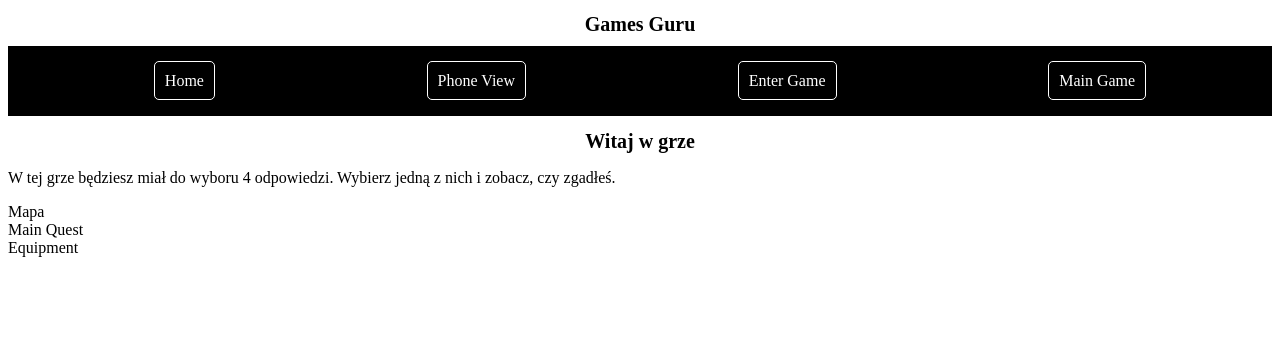
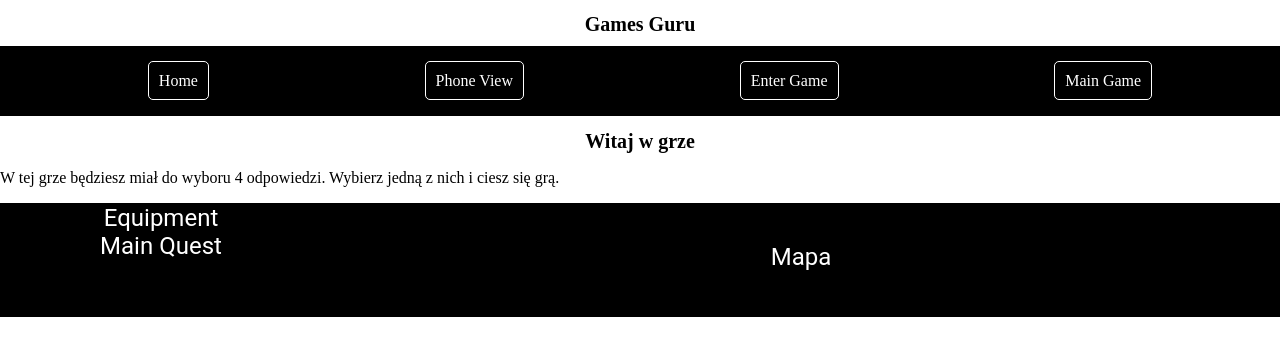
Before and after one commit to srychert/party-games-platform, a React (Create React App) app in the folder frontend/: page /main-game in a window 1280 px wide. Shown: the top 356 px of the page. Built offline with nearby package versions, Linux system fonts and the light colour scheme.

Commit message:
css wygral

```diff
--- a/frontend/src/MainGame/MainGame.js
+++ b/frontend/src/MainGame/MainGame.js
@@ -1,7 +1,6 @@
 import React from "react";
 import NavBar from "../NavBar/Navbar";
-import { Link } from "react-router-dom";
-
+import "./mainGame.css";
 function MainGame() {
   return (
     <div className="main-game-screen">
@@ -10,17 +9,19 @@ function MainGame() {
         <h1>Witaj w grze</h1>
         <p>
           W tej grze będziesz miał do wyboru 4 odpowiedzi. Wybierz jedną z nich
-          i zobacz, czy zgadłeś.
+          i ciesz się grą.
         </p>
+        <main>
+          <div className="main-game-screen-equipment">
+            <div className="main-game-screen-equipment__content">Equipment</div>
+          </div>
           <div className="main-game-screen-map">
             <div className="main-game-screen-map__content">Mapa</div>
           </div>
           <div className="main-game-screen-quest">
             <div className="main-game-screen-quest__content">Main Quest</div>
           </div>
-        <div className="main-game-screen-equipment">
-          <div className="main-game-screen-equipment__content">Equipment</div>
-        </div>
+        </main>
       </div>
     </div>
   );
--- /dev/null
+++ b/frontend/src/MainGame/mainGame.css
@@ -0,0 +1,41 @@
+.main-game-screen {
+  width: 100%;
+  height: 70%;
+}
+
+main {
+  display: grid;
+  grid-template-columns: repeat(20, 1fr);
+  grid-template-rows: repeat(20, 1fr);
+  border: 1px solid #000;
+}
+main .main-game-screen-equipment {
+  grid-column: 1/6;
+  grid-row: 1/6;
+  display: flex;
+  justify-content: center;
+  align-items: center;
+  flex-direction: column;
+  padding: 0;
+  margin: 0;
+}
+main .main-game-screen-quest {
+  grid-column: 1/6;
+  grid-row: 6/11;
+  display: flex;
+  justify-content: center;
+  align-items: center;
+  flex-direction: column;
+  padding: 0;
+  margin: 0;
+}
+main .main-game-screen-map {
+  grid-column: 11/16;
+  grid-row: 1/20;
+  display: flex;
+  justify-content: center;
+  align-items: center;
+  flex-direction: column;
+  padding: 0;
+  margin: 0;
+}/*# sourceMappingURL=mainGame.css.map */
--- /dev/null
+++ b/frontend/src/MainGame/mainGame.scss
@@ -0,0 +1,44 @@
+.main-game-screen{
+    width: 100%;
+    height: 70%;
+}
+main{
+    display: grid;
+
+    grid-template-columns: repeat(20, 1fr);
+    grid-template-rows: repeat(20, 1fr) ;
+    border: 1px solid #000;
+
+    .main-game-screen-equipment{
+        grid-column: 1 / 6;
+        grid-row: 1 / 6;
+        display: flex;
+        justify-content: center;
+        align-items: center;
+        flex-direction: column;
+        padding: 0;
+        margin: 0;
+    }
+    .main-game-screen-quest{
+        grid-column: 1 / 6;
+        grid-row: 6 / 11;
+        display: flex;
+        justify-content: center;
+        align-items: center;
+        flex-direction: column;
+        padding: 0;
+        margin: 0;
+    }
+    .main-game-screen-map{
+        grid-column: 11 / 16;
+        grid-row: 1 / 20;
+        display: flex;
+        justify-content: center;
+        align-items: center;
+        flex-direction: column;
+        padding: 0;
+        margin: 0;
+    }
+
+
+}
--- a/frontend/src/app.css
+++ b/frontend/src/app.css
@@ -1,3 +1,10 @@
+body {
+  width: 100%;
+  height: 100%;
+  padding: 0;
+  margin: 0;
+}
+
 .app__content {
   background: #000;
   color: #fff;
--- a/frontend/src/app.scss
+++ b/frontend/src/app.scss
@@ -1,3 +1,9 @@
+body{
+    width: 100%;
+    height: 100%;
+    padding: 0;
+    margin: 0;
+}
 .app__content{
     background: #000;
     color : #fff;
```
Also changed, not shown: 2 other files (tests, documents, lock files or other folders). Lines whose indentation alone changed are shown as unchanged.
